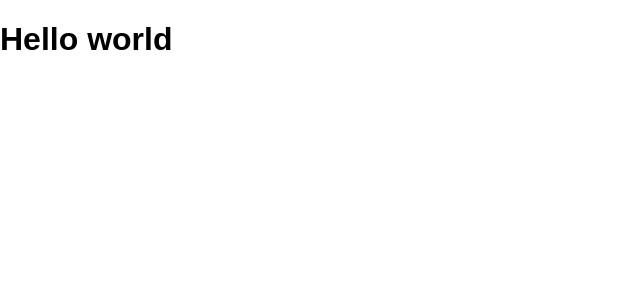
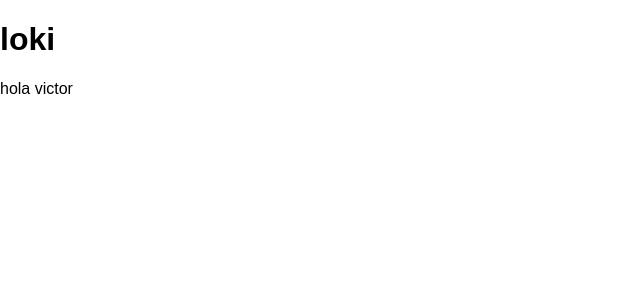
Before and after one commit to cin4ed/movi-uabcs, a Vue app: page /serie/1 in a window 1280 px wide. Shown: the top 300 px of the page, without its empty margins (0-640 px from the left). Built offline with nearby package versions, Linux system fonts and the light colour scheme.

Commit message:
Add Serie component

```diff
--- a/src/components/Serie.vue
+++ b/src/components/Serie.vue
@@ -1,3 +1,9 @@
+<script setup>
+  import { ref } from "vue";
+  const movie = ref("loki");
+</script>
+
 <template>
-  <h1>Hello world</h1>
+  <h1>{{ movie }}</h1>
+  hola victor
 </template>
```
Also changed, not shown: src/main.js (+2 -10 lines).
